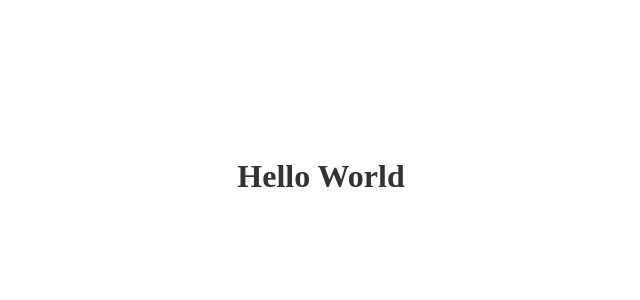
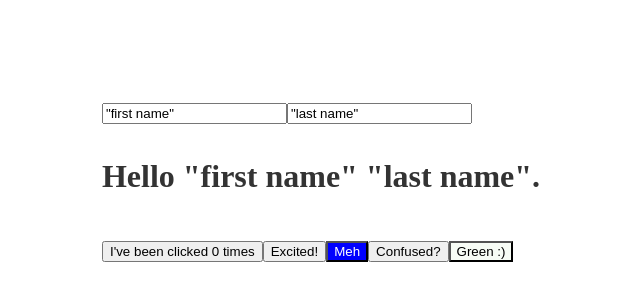
Before and after one commit to chaihigh/minecraftcoords, a React (Vite) app: page / in a window 1280 px wide. Shown: the part 232-532 px from the top of the page, without its empty margins (319-959 px from the left). Built offline with nearby package versions, Linux system fonts and the light colour scheme.

Commit message:
buttons now green

```diff
--- a/src/App.tsx
+++ b/src/App.tsx
@@ -1,4 +1,6 @@
 import styled from 'styled-components'
+import * as React from 'react';
+import { Hello } from './Hello.tsx';
 
 const Wrapper = styled.div`
   display: flex;
@@ -12,11 +14,72 @@ const Heading = styled.h1`
   font-size: 2rem;
   color: #333;
 `
+const colorMap = new Map();
+
+colorMap.set(0, '#F7FCF5');
+colorMap.set(1, '#E5F5E0');
+colorMap.set(2, '#C7E9E0');
+colorMap.set(3, '#A1D99B');
+colorMap.set(4, '#74C476');
+colorMap.set(6, '#C7E9E0');
+colorMap.set(7, '#F7FCF5');
+colorMap.set(8, '#E5F5E0');
+colorMap.set(9, '#C7E9E0');
+
+const MoodButton = styled.button<{ $active: boolean }>`
+  background-color: ${({ $active }) => $active ? 'blue' : ''};
+  color: ${({ $active }) => $active ? 'white' : ''};
+`
 
 export default function App() {
+  const [clicks, setClicks] = React.useState(0);
+  const [grClicks, setGrClicks] = React.useState(0);
+  const [mood, setMood] = React.useState('meh');
+  const [name, setName] = React.useState('"first name"');
+  const [lastName, setLastName] = React.useState('"last name"')
+
+
+const GreenButton = styled.button<{ $active: boolean }>`
+  background-color: ${colorMap.get(grClicks)};
+`
+
   return (
     <Wrapper>
-      <Heading>Hello World</Heading>
+      <Heading>
+        <input
+          type={"text"}
+          value={name}
+          onChange={(event) => {
+            setName(event.target.value)
+          }}
+        />
+        <input
+          type={"text"}
+          value={lastName}
+          onChange={(event) => {
+            setLastName(event.target.value)
+          }}
+        />
+        <Hello
+          person={name + " " + lastName}
+          feeling={mood}
+        ></Hello>
+        <button onClick={() => setClicks(clicks + 1)}>
+          I've been clicked {clicks} times
+        </button>
+        <MoodButton $active={mood === 'excited'} onClick={() => setMood('excited')}>
+          Excited!
+        </MoodButton>
+        <MoodButton $active={mood === 'meh'} onClick={() => setMood('meh')}>
+          Meh
+        </MoodButton>
+        <MoodButton $active={mood === 'confused'} onClick={() => setMood('confused')}>
+          Confused?
+        </MoodButton>
+        <GreenButton onClick={() => setGrClicks(grClicks + 1)}>
+          Green :)
+        </GreenButton>
+      </Heading>
     </Wrapper>
   )
 }
--- /dev/null
+++ b/src/Hello.tsx
@@ -0,0 +1,10 @@
+import * as React from 'react';
+
+const FeelingSuffixes = {
+  'excited': '!',
+  'confused': '?'
+}
+export const Hello = ({ person, feeling }) => {
+  const suffix = FeelingSuffixes[feeling] ?? '.';
+  return <p>Hello {person}{suffix}</p>
+}
--- a/vite.config.ts
+++ b/vite.config.ts
@@ -3,4 +3,8 @@ import react from '@vitejs/plugin-react'
 
 export default defineConfig({
   plugins: [react()],
+  server: {
+    port: 3000,
+    open: true
+  }
 })
```
